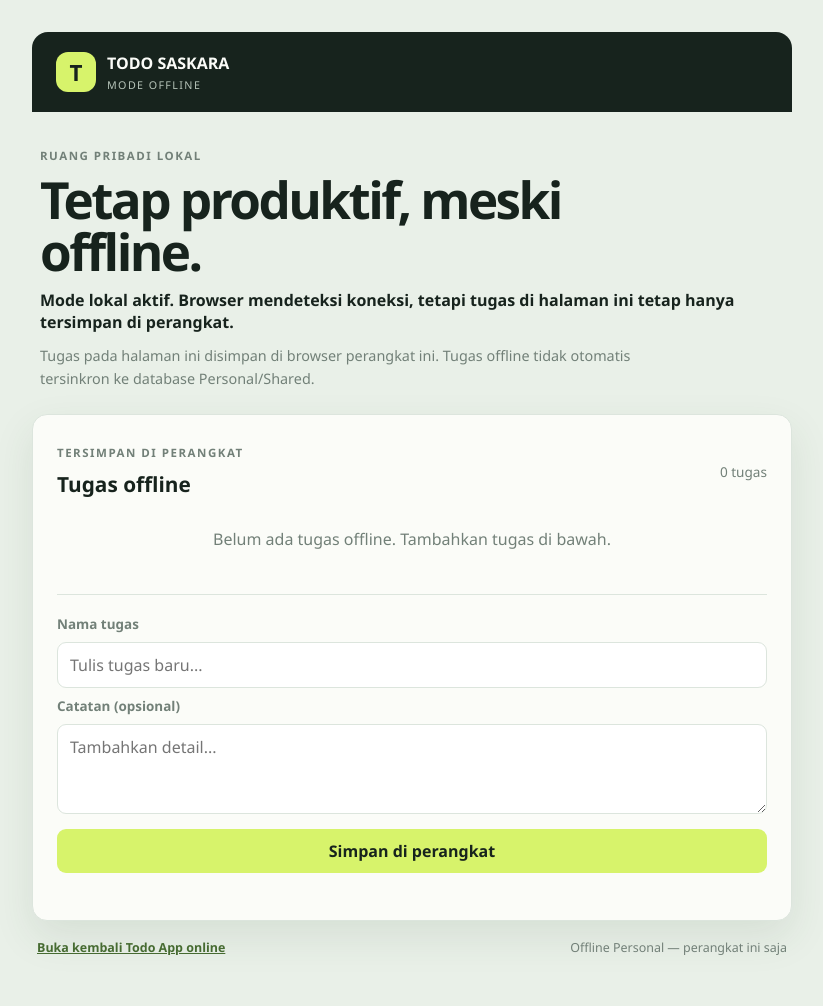
After one commit to IF-Pemrograman-Web-A/5025251205_Todo-App, a PHP site: page /offline.html in a window 1280 px wide. The commit adds this page. Shown: the whole page, without its empty margins (228-1051 px from the left). Run offline with PHP 8.4, Linux system fonts and the light colour scheme.

Commit message:
Complete E05 offline PWA

```diff
--- a/content.php
+++ b/content.php
@@ -4,7 +4,11 @@
     <meta charset="UTF-8">
     <meta name="viewport" content="width=device-width, initial-scale=1.0">
     <meta name="theme-color" content="#17231d">
+    <meta name="apple-mobile-web-app-capable" content="yes">
+    <meta name="apple-mobile-web-app-status-bar-style" content="black-translucent">
     <title><?= $view === 'shared' ? 'Shared tasks' : 'Personal tasks' ?> - TODO SASKARA</title>
+    <link rel="manifest" href="manifest.webmanifest">
+    <link rel="apple-touch-icon" href="icons/icon-192.png">
     <link rel="preconnect" href="https://fonts.googleapis.com">
     <link rel="preconnect" href="https://fonts.gstatic.com" crossorigin>
     <link href="https://fonts.googleapis.com/css2?family=DM+Sans:wght@400;500;600;700&family=Space+Grotesk:wght@500;600;700&display=swap" rel="stylesheet">
@@ -31,6 +35,7 @@
                         <button type="submit" class="profile-save">Simpan</button>
                     </form>
                     <button id="enableNotifications" class="notifications-toggle" type="button">Aktifkan pengingat</button>
+                    <button id="installApp" class="install-button" type="button" hidden>Pasang aplikasi</button>
                     <button id="themeToggle" class="theme-toggle" type="button" aria-label="Ganti ke mode gelap">🌙</button>
                 </div>
             </header>
@@ -153,5 +158,6 @@
         </div>
     </div>
     <script src="script.js"></script>
+    <script src="pwa.js"></script>
 </body>
 </html>
--- /dev/null
+++ b/offline.css
@@ -0,0 +1,342 @@
+:root {
+    color-scheme: light;
+    --ink: #17231d;
+    --muted: #728078;
+    --paper: #fbfcf8;
+    --line: #dce5dd;
+    --accent: #d7f36b;
+    --soft-bg: #e9f0e8;
+}
+
+* {
+    box-sizing: border-box;
+}
+
+body {
+    min-width: 320px;
+    min-height: 100vh;
+    margin: 0;
+    padding: 32px 18px;
+    color: var(--ink);
+    background: var(--soft-bg);
+    font-family: "Segoe UI", Arial, sans-serif;
+}
+
+button,
+input,
+textarea {
+    font: inherit;
+}
+
+button {
+    cursor: pointer;
+}
+
+.offline-app {
+    width: min(100%, 760px);
+    margin: 0 auto;
+}
+
+.offline-header,
+.offline-brand,
+.offline-footer,
+.task-row,
+.task-actions,
+.list-heading {
+    display: flex;
+    align-items: center;
+}
+
+.offline-header,
+.offline-footer,
+.list-heading {
+    justify-content: space-between;
+    gap: 16px;
+}
+
+.offline-header {
+    padding: 20px 24px;
+    border-radius: 16px 16px 0 0;
+    color: var(--paper);
+    background: var(--ink);
+}
+
+.offline-brand {
+    gap: 11px;
+    color: inherit;
+    text-decoration: none;
+}
+
+.offline-brand strong,
+.offline-brand small {
+    display: block;
+}
+
+.offline-brand small {
+    margin-top: 4px;
+    color: #b6c4b9;
+    font-size: 0.67rem;
+    letter-spacing: 0.13em;
+}
+
+.offline-mark {
+    display: grid;
+    width: 40px;
+    height: 40px;
+    place-items: center;
+    border-radius: 12px;
+    color: var(--ink);
+    background: var(--accent);
+    font-size: 1.4rem;
+    font-weight: 800;
+}
+
+.install-button,
+.primary-button,
+.task-action {
+    border: 0;
+    border-radius: 9px;
+    font-weight: 700;
+}
+
+.install-button,
+.primary-button {
+    padding: 11px 15px;
+    color: var(--ink);
+    background: var(--accent);
+}
+
+.offline-intro {
+    padding: 36px 8px 24px;
+}
+
+.eyebrow,
+.panel-label {
+    margin: 0 0 10px;
+    color: var(--muted);
+    font-size: 0.72rem;
+    font-weight: 700;
+    letter-spacing: 0.13em;
+}
+
+h1,
+h2,
+p {
+    margin-top: 0;
+}
+
+.offline-intro h1 {
+    max-width: 560px;
+    margin-bottom: 12px;
+    font-size: clamp(2rem, 7vw, 3.2rem);
+    letter-spacing: -0.05em;
+    line-height: 1.02;
+}
+
+#connectionStatus {
+    margin-bottom: 12px;
+    font-weight: 700;
+}
+
+.offline-note {
+    max-width: 620px;
+    margin-bottom: 0;
+    color: var(--muted);
+    font-size: 0.9rem;
+    line-height: 1.55;
+}
+
+.offline-card {
+    padding: 8px 0 24px;
+    border: 1px solid var(--line);
+    border-radius: 15px;
+    background: var(--paper);
+    box-shadow: 0 16px 40px rgba(48, 76, 52, 0.1);
+}
+
+.list-heading {
+    padding: 22px 24px 12px;
+}
+
+.list-heading h2 {
+    margin: 0;
+    font-size: 1.3rem;
+}
+
+.list-heading > span {
+    color: var(--muted);
+    font-size: 0.85rem;
+}
+
+.task-list {
+    display: grid;
+    gap: 9px;
+    margin: 0;
+    padding: 0 24px 20px;
+    list-style: none;
+}
+
+.task-row {
+    gap: 11px;
+    padding: 12px;
+    border: 1px solid var(--line);
+    border-radius: 10px;
+}
+
+.task-copy {
+    flex: 1;
+    min-width: 0;
+}
+
+.task-copy strong {
+    display: block;
+    overflow-wrap: anywhere;
+}
+
+.task-copy p {
+    margin: 5px 0 0;
+    color: var(--muted);
+    font-size: 0.85rem;
+    line-height: 1.45;
+    white-space: pre-wrap;
+}
+
+.task-row.completed .task-copy strong {
+    color: var(--muted);
+    text-decoration: line-through;
+}
+
+.task-toggle {
+    flex: 0 0 auto;
+    width: 20px;
+    height: 20px;
+    accent-color: #8da72e;
+}
+
+.task-actions {
+    gap: 6px;
+}
+
+.task-action {
+    padding: 7px 9px;
+    color: var(--ink);
+    background: transparent;
+}
+
+.delete-task {
+    color: #b53b34;
+}
+
+.empty-state {
+    padding: 18px 24px 24px;
+    color: var(--muted);
+    text-align: center;
+}
+
+.task-form {
+    display: grid;
+    gap: 9px;
+    margin: 0 24px;
+    padding-top: 20px;
+    border-top: 1px solid var(--line);
+}
+
+.task-form label {
+    color: var(--muted);
+    font-size: 0.84rem;
+    font-weight: 700;
+}
+
+.task-form input,
+.task-form textarea,
+.task-edit-form input,
+.task-edit-form textarea {
+    width: 100%;
+    padding: 11px 12px;
+    border: 1px solid var(--line);
+    border-radius: 9px;
+    color: var(--ink);
+    background: #fff;
+}
+
+.task-form textarea {
+    resize: vertical;
+}
+
+.task-edit-form {
+    display: grid;
+    flex: 1;
+    gap: 7px;
+    min-width: 0;
+}
+
+.task-edit-form label {
+    color: var(--muted);
+    font-size: 0.78rem;
+    font-weight: 700;
+}
+
+.task-edit-form button {
+    justify-self: end;
+}
+
+.primary-button {
+    margin-top: 6px;
+}
+
+.save-status {
+    min-height: 1.2em;
+    margin: 8px 24px 0;
+    color: var(--muted);
+    font-size: 0.8rem;
+}
+
+.offline-footer {
+    padding: 18px 5px;
+    color: var(--muted);
+    font-size: 0.78rem;
+}
+
+.offline-footer a {
+    color: #466b31;
+    font-weight: 700;
+}
+
+[hidden] {
+    display: none !important;
+}
+
+@media (max-width: 560px) {
+    body {
+        padding: 12px;
+    }
+
+    .offline-header {
+        padding: 16px;
+    }
+
+    .list-heading,
+    .task-list {
+        padding-right: 16px;
+        padding-left: 16px;
+    }
+
+    .task-form {
+        margin-right: 16px;
+        margin-left: 16px;
+    }
+
+    .task-row {
+        flex-wrap: wrap;
+    }
+
+    .task-actions {
+        width: 100%;
+        justify-content: flex-end;
+    }
+
+    .offline-footer {
+        align-items: flex-start;
+        flex-direction: column;
+    }
+}
--- /dev/null
+++ b/offline.html
@@ -0,0 +1,61 @@
+<!DOCTYPE html>
+<html lang="id">
+<head>
+    <meta charset="UTF-8">
+    <meta name="viewport" content="width=device-width, initial-scale=1.0">
+    <meta name="theme-color" content="#17231d">
+    <meta name="description" content="Kelola catatan tugas lokal saat Todo Saskara sedang offline.">
+    <title>Mode Offline - TODO SASKARA</title>
+    <link rel="manifest" href="manifest.webmanifest">
+    <link rel="icon" href="icons/icon-192.png" type="image/png">
+    <link rel="stylesheet" href="offline.css">
+</head>
+<body>
+    <main class="offline-app">
+        <header class="offline-header">
+            <a class="offline-brand" href="./offline.html">
+                <span class="offline-mark" aria-hidden="true">T</span>
+                <span>
+                    <strong>TODO SASKARA</strong>
+                    <small>MODE OFFLINE</small>
+                </span>
+            </a>
+            <button id="installApp" class="install-button" type="button" hidden>Pasang aplikasi</button>
+        </header>
+
+        <section class="offline-intro">
+            <p class="eyebrow">RUANG PRIBADI LOKAL</p>
+            <h1>Tetap produktif, meski offline.</h1>
+            <p id="connectionStatus" role="status">Memeriksa koneksi...</p>
+            <p class="offline-note">Tugas pada halaman ini disimpan di browser perangkat ini. Tugas offline tidak otomatis tersinkron ke database Personal/Shared.</p>
+        </section>
+
+        <section class="offline-card" aria-labelledby="offline-list-title">
+            <div class="list-heading">
+                <div>
+                    <p class="panel-label">TERSIMPAN DI PERANGKAT</p>
+                    <h2 id="offline-list-title">Tugas offline</h2>
+                </div>
+                <span id="taskCount">0 tugas</span>
+            </div>
+            <ul id="taskList" class="task-list" aria-live="polite"></ul>
+
+            <form id="taskForm" class="task-form">
+                <label for="taskTitle">Nama tugas</label>
+                <input id="taskTitle" name="title" type="text" maxlength="160" placeholder="Tulis tugas baru..." required>
+                <label for="taskDescription">Catatan (opsional)</label>
+                <textarea id="taskDescription" name="description" maxlength="1000" rows="3" placeholder="Tambahkan detail..."></textarea>
+                <button class="primary-button" type="submit">Simpan di perangkat</button>
+            </form>
+            <p id="saveStatus" class="save-status" role="status" aria-live="polite"></p>
+        </section>
+
+        <footer class="offline-footer">
+            <a id="onlineAppLink" href="./index.php?view=personal">Buka kembali Todo App online</a>
+            <span>Offline Personal — perangkat ini saja</span>
+        </footer>
+    </main>
+    <script src="offline.js"></script>
+    <script src="pwa.js"></script>
+</body>
+</html>
--- /dev/null
+++ b/pwa.js
@@ -0,0 +1,40 @@
+const installButton = document.getElementById('installApp');
+let installPrompt = null;
+
+window.addEventListener('beforeinstallprompt', (event) => {
+  event.preventDefault();
+  installPrompt = event;
+  installButton.hidden = false;
+});
+
+installButton.addEventListener('click', async () => {
+  if (!installPrompt) {
+    return;
+  }
+
+  try {
+    installPrompt.prompt();
+    await installPrompt.userChoice;
+    installPrompt = null;
+    installButton.hidden = true;
+  } catch (error) {
+    console.error('Instalasi aplikasi gagal dimulai:', error);
+  }
+});
+
+window.addEventListener('appinstalled', () => {
+  installPrompt = null;
+  installButton.hidden = true;
+});
+
+window.addEventListener('offline', () => {
+  if (!window.location.pathname.toLowerCase().endsWith('/offline.html')) {
+    window.location.replace('./offline.html');
+  }
+});
+
+if ('serviceWorker' in navigator) {
+  navigator.serviceWorker.register('./sw.js').catch((error) => {
+    console.error('Service worker gagal didaftarkan:', error);
+  });
+}
--- a/script.js
+++ b/script.js
@@ -88,9 +88,3 @@ document.querySelectorAll('form[data-confirm]').forEach((form) => {
     }
   });
 });
-
-if ('serviceWorker' in navigator) {
-  navigator.serviceWorker.register('./sw.js').catch((error) => {
-    console.error('Service worker gagal didaftarkan:', error);
-  });
-}
```
Also changed, not shown: offline.js (added, +214 -0 lines), style.css (+9 -0 lines), sw.js (+52 -19 lines), README.md, icons/icon-192.png (added), icons/icon-512.png (added), manifest.webmanifest (added), 2 other files.
